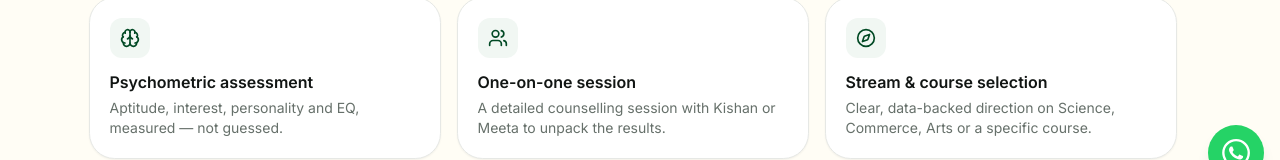
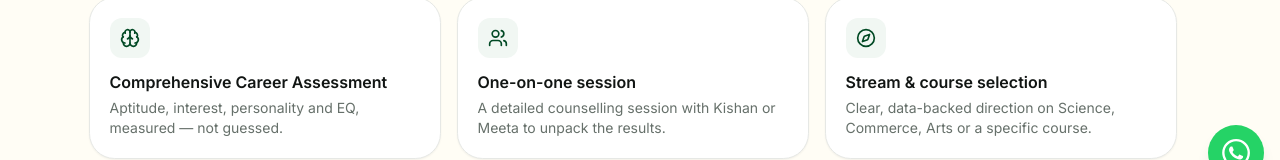
Before and after one commit to greenthera/bestcareercounselling.com, a React (Vite) app: page /career-counselling in a window 1280 px wide. Shown: the part 595-755 px from the top of the page. Built offline with nearby package versions, Linux system fonts and the light colour scheme; no server answers.

Commit message:
fix: rename Psychometric assessment to Comprehensive Career Assessment on Career Counselling page (#310)

```diff
--- a/src/pages/CareerCounselling.tsx
+++ b/src/pages/CareerCounselling.tsx
@@ -8,7 +8,7 @@ import { pageSeo } from '@/data/seo'
 
 const INCLUDES: { title: string; description: string; icon: LucideIcon }[] = [
   {
-    title: 'Psychometric assessment',
+    title: 'Comprehensive Career Assessment',
     description: 'Aptitude, interest, personality and EQ, measured — not guessed.',
     icon: Brain,
   },
```
Also changed, not shown: 1 other file (tests, documents, lock files or other folders).
